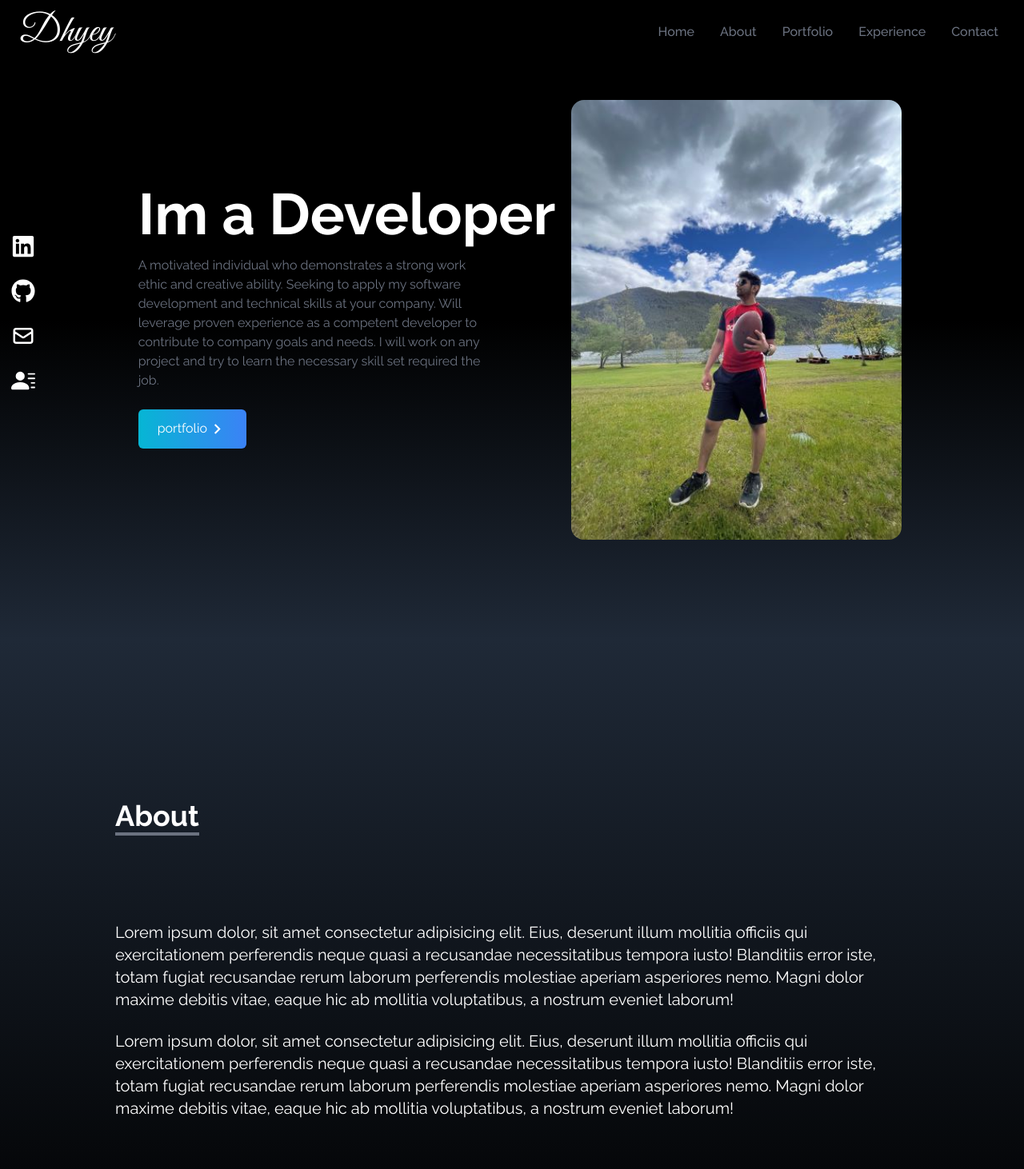
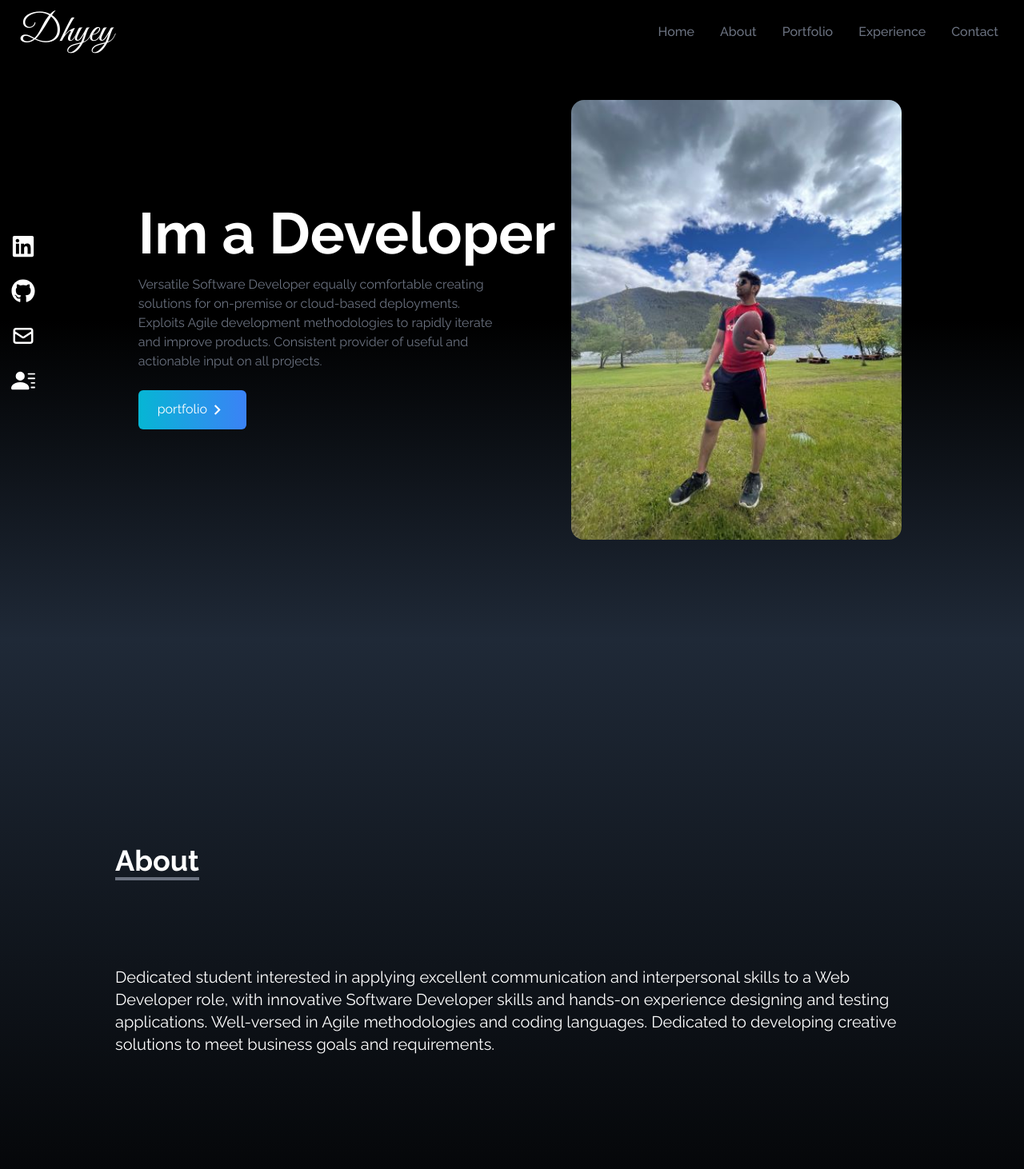
Before and after one commit to dhyeyfarasram/portfolio, a React (Create React App) app: page / in a window 1280 px wide. Shown: the top 1462 px of the page at 80% size. Built offline with nearby package versions, Linux system fonts and the light colour scheme.

Commit message:
refactor

```diff
--- a/src/components/About.jsx
+++ b/src/components/About.jsx
@@ -9,22 +9,9 @@ const About = () => {
             </div>
 
             <p className="text-xl mt-20">
-            Lorem ipsum dolor, sit amet consectetur adipisicing elit. Eius,
-          deserunt illum mollitia officiis qui exercitationem perferendis neque
-          quasi a recusandae necessitatibus tempora iusto! Blanditiis error
-          iste, totam fugiat recusandae rerum laborum perferendis molestiae
-          aperiam asperiores nemo. Magni dolor maxime debitis vitae, eaque hic
-          ab mollitia voluptatibus, a nostrum eveniet laborum!
+            Dedicated student interested in applying excellent communication and interpersonal skills to a Web Developer role, with innovative Software Developer skills and hands-on experience designing and testing applications. Well-versed in Agile methodologies and coding languages. Dedicated to developing creative solutions to meet business goals and requirements.
             </p>
             <br/>
-            <p className="text-xl">
-            Lorem ipsum dolor, sit amet consectetur adipisicing elit. Eius,
-          deserunt illum mollitia officiis qui exercitationem perferendis neque
-          quasi a recusandae necessitatibus tempora iusto! Blanditiis error
-          iste, totam fugiat recusandae rerum laborum perferendis molestiae
-          aperiam asperiores nemo. Magni dolor maxime debitis vitae, eaque hic
-          ab mollitia voluptatibus, a nostrum eveniet laborum!
-            </p>
         </div>
     </div>
   )
--- a/src/components/Home.jsx
+++ b/src/components/Home.jsx
@@ -11,8 +11,7 @@ const Home = () => {
             <div className="flex flex-col justify-center h-full">
                 <h2 className="text-4xl sm:text-7xl font-bold text-white">Im a Developer</h2>
                 <p className="text-gray-500 py-4 max-w-md">
-                A motivated individual who demonstrates a strong work ethic and creative ability. Seeking to apply my software development and technical skills at your company. Will leverage proven experience as a competent developer to contribute to company goals and needs. I will work on any project and try to learn the necessary skill set required the
-job.
+                Versatile Software Developer equally comfortable creating solutions for on-premise or cloud-based deployments. Exploits Agile development methodologies to rapidly iterate and improve products. Consistent provider of useful and actionable input on all projects.
                 </p>
                 <div>
                     <Link to="portfolio" smooth duartion={500} className="group text-white w-fit px-6 py-3 my-2 flex items-center rounded-md bg-gradient-to-r from-cyan-500 to-blue-500 cursor-pointer">
```
